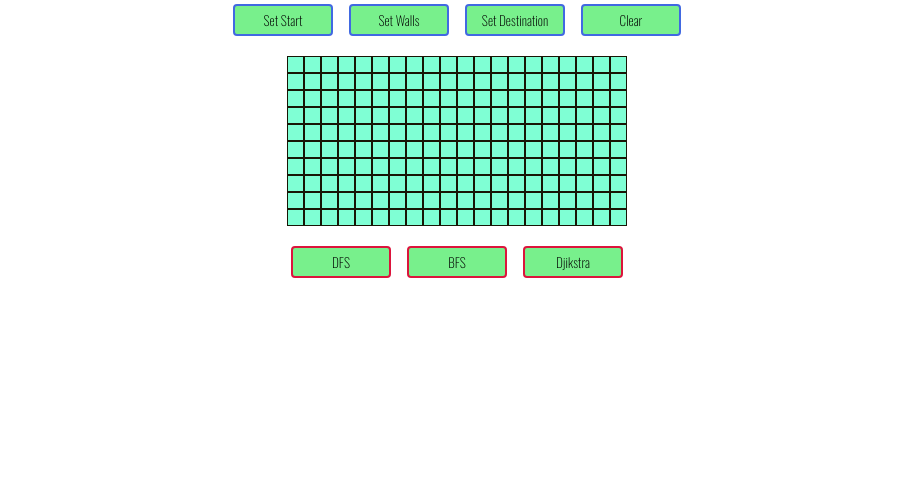
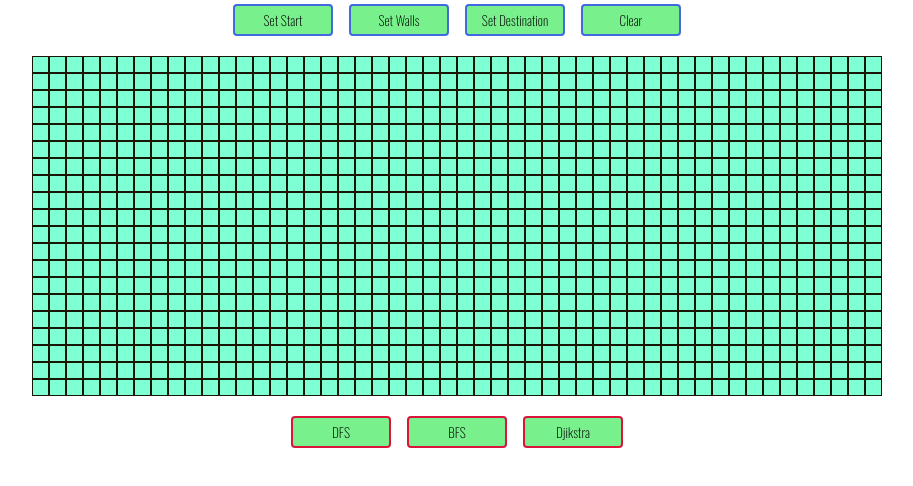
Before and after one commit to brkwok/path-finder, a React (Create React App) app: page / in a window 1280 px wide. Shown: the top 486 px of the page, without its empty margins (183-1096 px from the left). Built offline with nearby package versions, Linux system fonts and the light colour scheme.

Commit message:
Add classname for grid actions for active/inactive status

```diff
--- a/src/components/Board/Board.css
+++ b/src/components/Board/Board.css
@@ -46,6 +46,11 @@ transition:all;
 transition-duration: 0.5s;
 }
 
+
+.grid-actions-container .button-active {
+  background-color: darkgray
+}
+
 .grid-actions-container button:focus {
  outline: none;
  background-color: royalblue;
--- a/src/components/Board/Board.js
+++ b/src/components/Board/Board.js
@@ -41,6 +41,18 @@ const Board = () => {
 			setBoard(b);
 		}
 	};
+
+	const handleClick = (row, col) => {
+		if (isSettingWall) {
+			const b = board.slice();
+			const cell = b[row][col];
+
+			if (cell.type === "cell-empty") {
+				cell.type = "cell-wall";
+			}
+			setBoard(b);
+		}
+	};
 	return (
 		<div onMouseDown={handleMouseDown} onMouseUp={handleMouseUp}>
 			<GridActions
@@ -57,6 +69,7 @@ const Board = () => {
 				setBoard={setBoard}
 				isMouseDown={isMouseDown}
 				handleMouseEnter={handleMouseEnter}
+				handleClick={handleClick}
 			/>
 			<Algo />
 		</div>
--- a/src/components/Board/Cell.js
+++ b/src/components/Board/Cell.js
@@ -1,8 +1,14 @@
 import "./Cell.css";
 
-const Cell = ({ cell, uniqueKey, row, col, handleMouseEnter }) => {
-
-	return <div onMouseEnter={() => handleMouseEnter(row, col)} className="cell" id={cell.type}></div>;
+const Cell = ({ cell, uniqueKey, row, col, handleMouseEnter, handleClick }) => {
+	return (
+		<div
+			onMouseEnter={() => handleMouseEnter(row, col)}
+			onClick={() => handleClick(row, col)}
+			className="cell"
+			id={cell.type}
+		></div>
+	);
 };
 
 export default Cell;
--- a/src/components/Board/Grid.js
+++ b/src/components/Board/Grid.js
@@ -1,6 +1,12 @@
 import Cell from "./Cell";
 
-const Grid = ({ board, setBoard, handleMouseEnter, isMouseDown }) => {
+const Grid = ({
+	board,
+	setBoard,
+	handleMouseEnter,
+	isMouseDown,
+	handleClick,
+}) => {
 	return (
 		<div className="grid-container">
 			{board.map((rows, i) => {
@@ -11,6 +17,7 @@ const Grid = ({ board, setBoard, handleMouseEnter, isMouseDown }) => {
 								<Cell
 									isMouseDown={isMouseDown}
 									handleMouseEnter={handleMouseEnter}
+									handleClick={handleClick}
 									cell={cell}
 									setBoard={setBoard}
 									row={i}
--- a/src/utils/constants.js
+++ b/src/utils/constants.js
@@ -1,2 +1,2 @@
-export const ROWS = 10;
-export const COLS = 20;
+export const ROWS = 20;
+export const COLS = 50;
```
